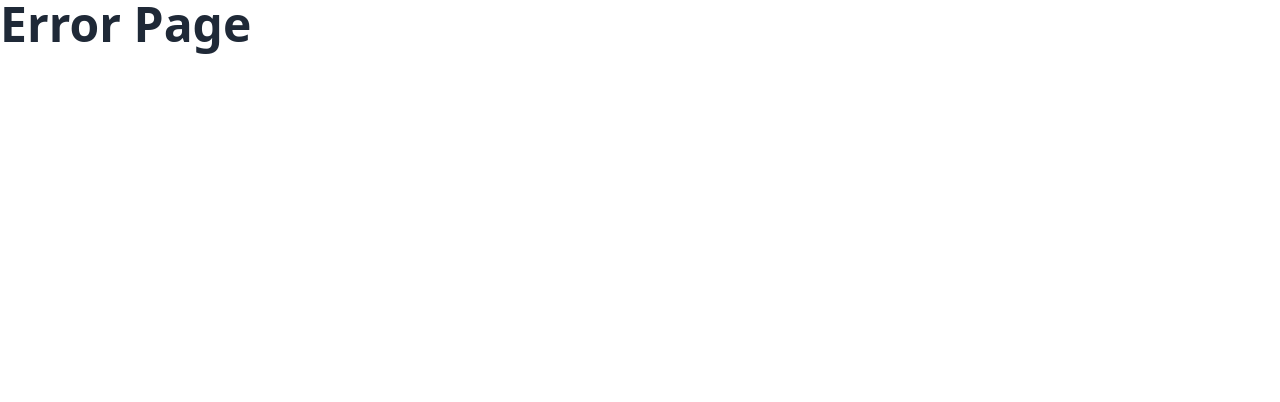
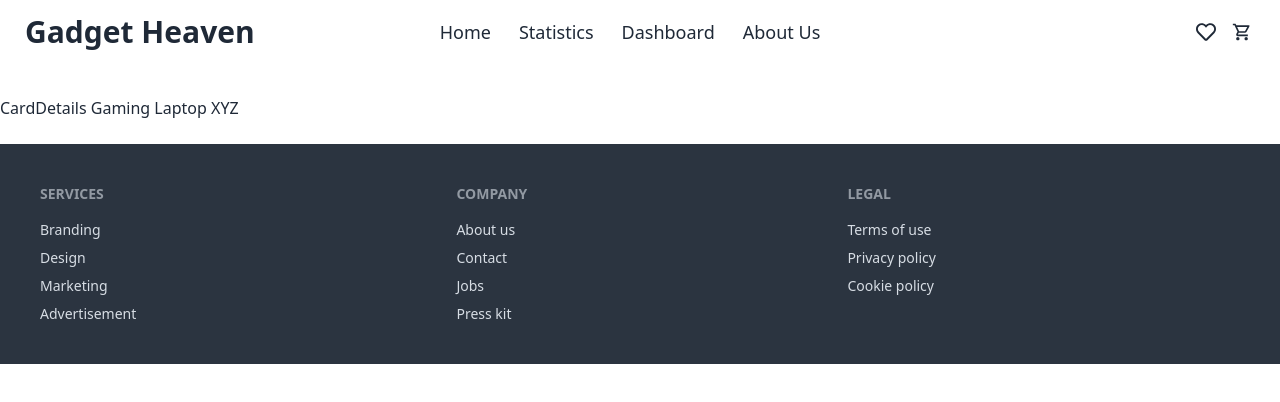
Before and after one commit to nuhidulislam/assignment-8, a React (Vite) app: page /card/1 in a window 1280 px wide. Before the commit this address had no page. Shown: the top 402 px of the page. Built offline with nearby package versions, Linux system fonts and the light colour scheme.

Commit message:
I have done product details sectoin just design it

```diff
--- a/src/Components/Card.jsx
+++ b/src/Components/Card.jsx
@@ -1,8 +1,10 @@
+import { Link } from "react-router-dom";
 
 
 const Card = ({singleProduct}) => {
 
-    const {product_title, product_image, price} = singleProduct
+
+    const {product_id, product_title, product_image, price} = singleProduct
     return (
         <div className="p-3 rounded-2xl bg-gray-200">
             <div>
@@ -11,7 +13,7 @@ const Card = ({singleProduct}) => {
             <div className="space-y-2 mt-2" >
             <h1 className="text-[20px] font-bold">{product_title}</h1>
             <h1>Price: {price}k</h1>
-            <button className="py-2 px-5 rounded-3xl border-2 border-green-700 text-[16px] font-semibold">View Details</button>
+            <Link to={`/card/${product_id}`}  className="py-2 px-5 rounded-3xl border-2 border-green-700 text-[16px] font-semibold">  View Details</Link>
             </div>
         </div>
     );
--- /dev/null
+++ b/src/Components/CardDetails.jsx
@@ -0,0 +1,24 @@
+import { useEffect, useState } from "react";
+import { useLoaderData, useParams } from "react-router-dom";
+
+
+const CardDetails = () => {
+    const {id}= useParams()
+    const allProductData= useLoaderData()
+    console.log(allProductData)
+    const [product, setProduct]= useState({})
+    useEffect(()=>{
+        const singleProduct= allProductData.find(oneProduct => oneProduct.product_id == id)
+        setProduct(singleProduct)
+    },[])
+    // const {product_title}=id
+    return (
+        <div>
+            <h1>CardDetails {product.product_title}</h1>
+            <button></button>
+
+        </div>
+    );
+};
+
+export default CardDetails;
--- a/src/main.jsx
+++ b/src/main.jsx
@@ -14,6 +14,7 @@ import Dashboard from './Components/Dashboard/Dashboard.jsx';
 import AboutUs from './Components/AboutUs/AboutUs.jsx';
 import ProductsCard from './Components/ProductsCard.jsx';
 import DynamicCard from './Components/DynamicCard.jsx';
+import CardDetails from './Components/CardDetails.jsx';
 
 
 
@@ -52,6 +53,11 @@ const router = createBrowserRouter([
       {
         path: '/AboutUs',
         element:<AboutUs></AboutUs>
+      },
+      {
+        path: '/card/:id',
+        element:<CardDetails></CardDetails>,
+        loader: ()=> fetch('../allProducts.json'),
       }
     ]
   },
```
